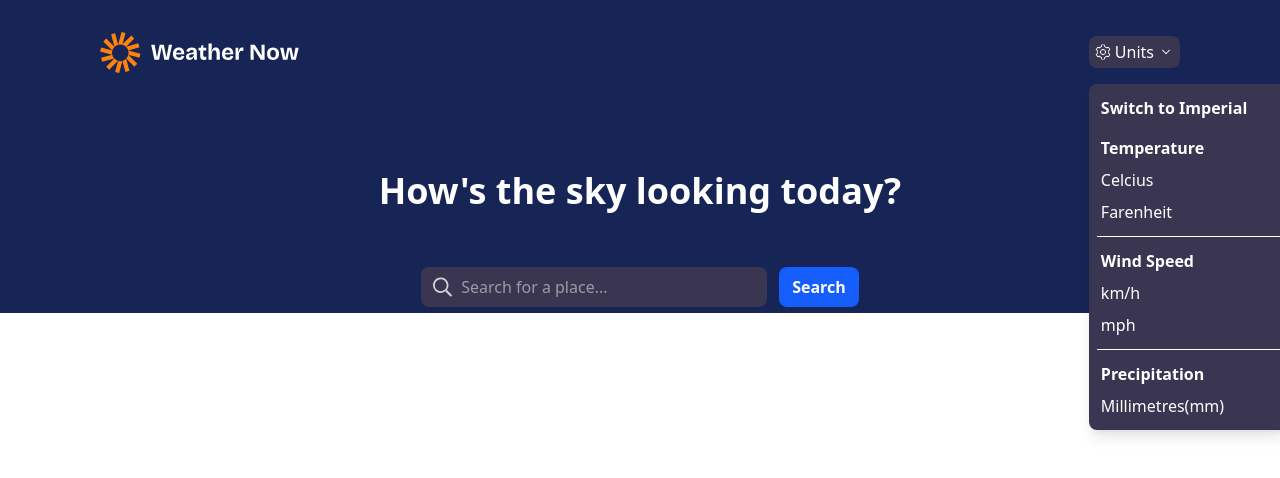
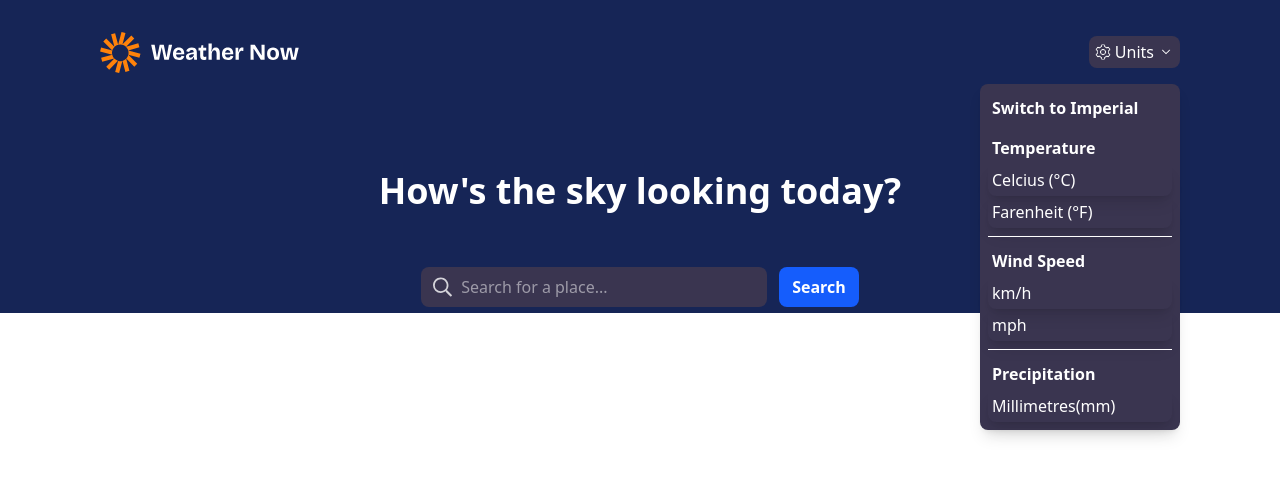
Before and after one commit to deepak-077/Weather_app, a Next.js app: page / in a window 1280 px wide. Both pictures are taken after a click on the element "Units". Shown: the top 478 px of the page. Built offline with nearby package versions, Linux system fonts and the light colour scheme; no server answers.

Commit message:
some alignments fix

```diff
--- a/app/Components/Card2.tsx
+++ b/app/Components/Card2.tsx
@@ -1,3 +1,5 @@
+"use client"
+import { useState } from "react";
 import weatherIcon from "./weatherIcon";
 
 function Card2({weatherData,city}){
@@ -29,6 +31,8 @@ const today = new Date();
 const dayName = today.toLocaleDateString("en-US", { weekday: "long" });
 const date = today.toLocaleDateString("en-US", { year: "numeric", month: "long", day: "numeric" });
 
+const [clickedForecast,setClickedForecast]=useState(false)
+
 
 
     return(
@@ -54,7 +58,6 @@ const date = today.toLocaleDateString("en-US", { year: "numeric", month: "long",
             <div className="grid grid-cols-2 gap-2 md:grid-cols-4  md:gap-5">
 
                 {/* info Cards */}
-
                 <div className="bg-[#3a3550] w-[120px] rounded-lg h-[80px] text-white p-2">
 
                     <p>Feels Like</p>
@@ -83,12 +86,9 @@ const date = today.toLocaleDateString("en-US", { year: "numeric", month: "long",
 
                 </div>
 
+            </div>
 
-
-
-
-
-            </div>
+            {/* daily forecast */}
 
             <div className="flex flex-col gap-3 text-white">
                 <h1>Daily Forecast</h1>
@@ -96,23 +96,19 @@ const date = today.toLocaleDateString("en-US", { year: "numeric", month: "long",
                 <div className="grid grid-cols-3 sm:grid-cols-4 lg:grid-cols-7 gap-1 lg:gap-3">
                     {daily.time.map((day,index) =>(
                     <div key={index} className="bg-[#3a3550] w-[70px] rounded-lg h-[100px] flex flex-col justify-center items-center">
+
                         <span className="text-sm">{new Date(day).toLocaleDateString('en-US', { weekday: 'short' })}</span>
                         <img className="size-[50px]" src={icon} alt="icon" />
+
                         <div className="flex  justify-between">
                             <span className="text-xs">{daily.temperature_2m_max[index]}°</span>
                             <span className="text-xs">{daily.temperature_2m_min[index]}°</span>
                         </div>
 
-
                     </div>
-
                 ))}
-
                 </div>
-
-
             </div>
-
             </div>
 
             {/* right component */}
@@ -120,35 +116,54 @@ const date = today.toLocaleDateString("en-US", { year: "numeric", month: "long",
                 <div className="flex justify-around mb-3 text-md items-center text-white">
 
                     <h1>Hourly Forecast</h1>
-                    <div className="flex justify-around shadow-lg rounded-lg p-1.5 text-md items-center">{dayName}
+
+                    {/* Selecting day */}
+                    <div onClick={()=>{
+                            setClickedForecast(prev=>!prev)
+                            console.log(clickedForecast)
+                        }}>
+                        <div className="flex justify-around shadow-lg rounded-lg p-1.5 text-md items-center">{dayName}
                         <img className="size-5" src="down.png" alt="down" />
+                        </div>
+                        <div className={`absolute border border-black p-2 z-20 transition-all duration-300 ease-in-out transform ${clickedForecast?"opacity-100 translate-y-2":"opacity-0 -translate-y-4"}`}>
+
+                        {/* dropdown */}
+                        <div className="bg-[#3a3550]  ">
+                            <ul>
+                                <li className="p-1 rounded-lg hover:bg-[#4d466a] hover:cursor-pointer shadow-lg">Monday</li>
+                                <li className="p-1 rounded-lg hover:bg-[#4d466a] hover:cursor-pointer shadow-lg">Tuesday</li>
+                                <li className="p-1 rounded-lg hover:bg-[#4d466a] hover:cursor-pointer shadow-lg">Wednesday</li>
+                                <li className="p-1 rounded-lg hover:bg-[#4d466a] hover:cursor-pointer shadow-lg">Thursday</li>
+                                <li className="p-1 rounded-lg hover:bg-[#4d466a] hover:cursor-pointer shadow-lg">Friday</li>
+                                <li className="p-1 rounded-lg hover:bg-[#4d466a] hover:cursor-pointer shadow-lg">Saturday</li>
+                            </ul>
+
+                        </div>
+                        </div>
+
+
                     </div>
+
 
                 </div>
                 <div className="flex flex-col items-center gap-2 ">
                         {hourlyTemps.map((item , index)=>(
                             <div key={index} className="flex justify-between items-center w-[240px] p-1 rounded-lg shadow-lg text-white">
+
                                 <div className="flex items-center">
                                     <img className="size-[36px]" src={icon} alt="weather icon" />
                                     {item.time}
-
                                 </div>
 
                                 <div>
                                     {item.temp}°C
-
                                 </div>
-
 
                             </div>
                         ))}
                     </div>
 
-
             </div>
-
-
-
 
         </div>
     )
--- a/app/Components/Header.tsx
+++ b/app/Components/Header.tsx
@@ -9,6 +9,8 @@ function Header(){
                 <img className="w-25 md:w-[200px]" src="logo.svg" alt="" />
 
             </div>
+
+            {/* units button */}
             <div className="relative">
                 <div className="flex items-center  bg-[#3a3550] gap-0.5 p-1 rounded-lg hover:cursor-pointer" onClick={()=>{
                 setClicked(prev=>!prev)
@@ -20,10 +22,8 @@ function Header(){
                 <img className="size-5" src="down.png" alt="" />
             </div>
 
-
-
             <div
-          className={`absolute left-0 mt-2 w-[200px] bg-[#3a3550] text-black rounded-lg shadow-lg z-50 transition-all duration-300 ease-in-out transform ${
+          className={`absolute  right-0 mt-2 w-[200px] bg-[#3a3550] text-black rounded-lg shadow-lg z-50 transition-all duration-300 ease-in-out transform ${
             clicked
               ? "opacity-100 translate-y-2"
               : "opacity-0 -translate-y-4 pointer-events-none"
@@ -35,22 +35,21 @@ function Header(){
 
                 <div className="flex flex-col">
                     <h1 className="font-semibold p-1">Temperature</h1>
-                    <span className=" p-1 rounded-lg hover:bg-[#4d466a] hover:cursor-pointer">Celcius</span>
-                    <span className="p-1 rounded-lg hover:bg-[#4d466a] hover:cursor-pointer">Farenheit</span>
+                    <span className=" p-1 rounded-lg hover:bg-[#4d466a] hover:cursor-pointer shadow-lg">Celcius (°C)</span>
+                    <span className="p-1 rounded-lg hover:bg-[#4d466a] hover:cursor-pointer shadow-lg">Farenheit (°F)</span>
                 </div>
                 <hr />
 
                 <div className="flex flex-col">
                     <h1 className="font-semibold p-1">Wind Speed</h1>
-                    <span className="p-1 rounded-lg hover:bg-[#4d466a] hover:cursor-pointer">km/h</span>
-                    <span className="p-1 rounded-lg hover:bg-[#4d466a] hover:cursor-pointer">mph</span>
+                    <span className="p-1 rounded-lg hover:bg-[#4d466a] hover:cursor-pointer shadow-lg">km/h</span>
+                    <span className="p-1 rounded-lg hover:bg-[#4d466a] hover:cursor-pointer shadow-lg">mph</span>
                 </div>
                 <hr />
 
-
                 <div className="flex flex-col">
                     <h1 className="font-semibold p-1">Precipitation</h1>
-                    <span className="p-1 rounded-lg hover:bg-[#4d466a] hover:cursor-pointer">Millimetres(mm)</span>
+                    <span className="p-1 rounded-lg hover:bg-[#4d466a] hover:cursor-pointer shadow-lg">Millimetres(mm)</span>
 
                 </div>
 
```
